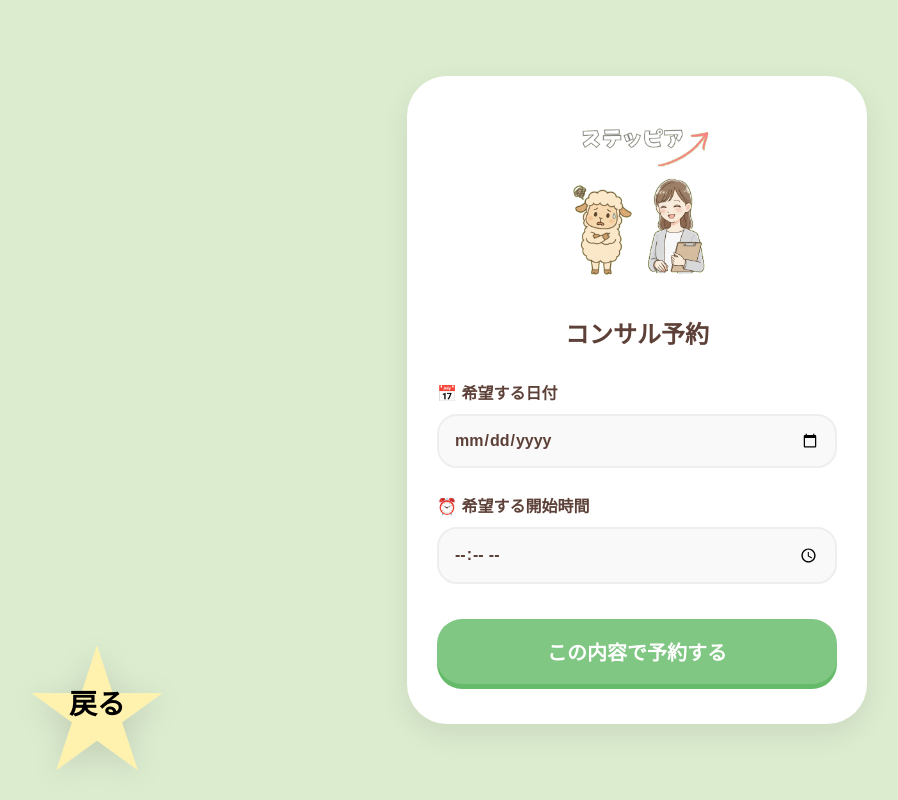
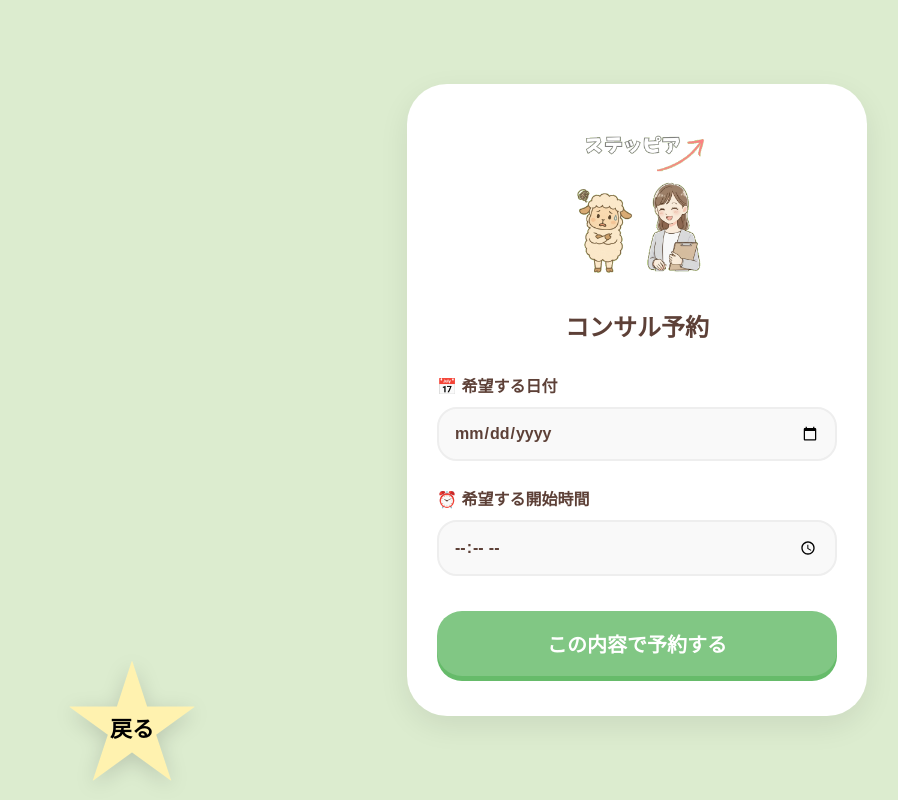
Before and after one commit to nana19820227/steppia_project, a Django app: page /consult/reservation/ in a window 1280 px wide. Shown: the whole page, without its empty margins (3-901 px from the left). Run offline with Django 5.2, Linux system fonts and the light colour scheme; some web fonts are replaced.

Commit message:
コンサル予約画面：星ボタンの装飾とアニメーションをAI相談室と完全同期

```diff
--- a/steppia_app/templates/steppia_app/consult_reservation.html
+++ b/steppia_app/templates/steppia_app/consult_reservation.html
@@ -7,16 +7,16 @@
     <title>コンサル予約 - ステッピア</title>
     <link href="https://fonts.googleapis.com/css2?family=Zen+Maru+Gothic:wght@700;900&display=swap" rel="stylesheet">
     <style>
-        /* ステッピア共通のデザイン定義（色彩プロレベル） */
         :root {
-            --bg: #DCECCF; /* 那奈さんアプリ指定色 */
+            --bg: #DCECCF;
             --white: #FFFFFF;
-            --text-brown: #5D4037; /* 優しい茶色の文字 */
-            --btn-green: #81C784; /* 予約ボタンの緑 */
+            --text-brown: #5D4037;
+            --btn-green: #81C784;
             --btn-green-shadow: #66BB6A;
-            --star-yellow: #FFF2AF; /* 戻るボタンの星の色 */
-            --text-black: #000000;  /* 星の中の文字色 */
+            --star-yellow: #FFF2AF; /* AI相談室と同じ色 */
+            --text-black: #000000;
         }
+
         body {
             background-color: var(--bg);
             font-family: 'Zen Maru Gothic', sans-serif;
@@ -29,7 +29,7 @@
             overflow-x: hidden;
         }
 
-        /* 🏠 メインの予約カード */
+        /* メインカード */
         .reservation-card {
             background: var(--white);
             width: 90%;
@@ -38,15 +38,13 @@
             border-radius: 40px;
             box-shadow: 0 10px 30px rgba(0,0,0,0.08);
             text-align: center;
-            z-index: 10; /* 星ボタンより背面に配置 */
+            z-index: 10;
         }
 
-        /* ロゴ画像 */
-        .app-logo { width: 160px; margin-bottom: 15px; }
-
+        .app-logo { width: 150px; margin-bottom: 10px; }
         h2 { font-size: 24px; font-weight: 900; margin-bottom: 30px; }
 
-        /* 入力エリアのスタイル */
+        /* 入力フォーム */
         .form-group { margin-bottom: 25px; text-align: left; }
         .form-group label { display: block; margin-bottom: 10px; font-weight: 900; font-size: 16px; }
 
@@ -54,11 +52,10 @@
             width: 100%; padding: 15px;
             border-radius: 20px; border: 2px solid #eee;
             background: #F9F9F9; font-family: inherit; font-size: 16px; font-weight: 700;
-            box-sizing: border-box; outline: none; transition: 0.3s; appearance: none; color: var(--text-brown);
+            box-sizing: border-box; outline: none; transition: 0.3s; color: var(--text-brown);
         }
         input:focus { border-color: var(--btn-green); background: var(--white); }
 
-        /* 予約ボタン（マイページと統一） */
         .submit-btn {
             width: 100%; padding: 18px; margin-top: 10px;
             border: none; border-radius: 25px;
@@ -68,54 +65,59 @@
         }
         .submit-btn:active { transform: translateY(4px); box-shadow: none; }
 
-        /* --- 戻るボタン（画面左下に固定） --- */
+        /* --- 🆕 下部ナビゲーション：AI相談室と完全同期 --- */
         .bottom-nav {
-            position: fixed;
-            bottom: 30px;
-            left: 30px;
-            z-index: 1000;
+            position: fixed; bottom: 10px; left: 0; width: 100%;
+            display: flex; justify-content: flex-start; /* 予約画面は「戻る」のみなので左寄せ */
+            padding: 0 10px; box-sizing: border-box; z-index: 1000;
+            pointer-events: none; /* 背後の要素をクリックできるように */
         }
-        .star-link-btn {
-            position: relative;
-            display: flex;
-            align-items: center;
-            justify-content: center;
-            width: 140px;
-            height: 140px;
-            text-decoration: none;
+
+        .star-btn {
+            text-decoration: none; position: relative; display: flex;
+            align-items: center; justify-content: center;
+            width: 130px; height: 130px;
+            pointer-events: auto;
+            transition: transform 0.2s ease-out;
         }
+
         .star-icon {
-            font-size: 140px;
-            color: var(--star-yellow);
-            filter: drop-shadow(0 6px 15px rgba(0,0,0,0.12));
+            font-size: 135px; color: var(--star-yellow);
+            filter: drop-shadow(0 5px 10px rgba(0,0,0,0.15)); line-height: 1;
         }
+
         .star-text {
             position: absolute;
-            font-size: 28px;
-            font-weight: 900;
-            color: var(--text-black);
-            top: 50%;
-            left: 50%;
-            transform: translate(-50%, -45%);
+            top: 50%; left: 50%;
+            transform: translate(-50%, -45%) rotate(0deg);
+            font-size: 22px; font-weight: 900;
+            color: #000;
+            white-space: nowrap;
+            transition: transform 0.15s ease-out;
         }
 
-        /* 🆕 携帯（スマホ）向けの調整：画面を圧迫しないサイズへ */
+        /* 【重要】クリック時の「クイっ」とした動きを同期 */
+        .star-btn:active .star-text {
+            transform: translate(-40%, -65%) rotate(15deg);
+        }
+
+        .star-btn:active {
+            transform: scale(0.95);
+        }
+
+        /* 画面が広いPC向けの配置調整 */
+        @media (min-width: 1000px) {
+            .bottom-nav {
+                left: 50%; transform: translateX(-50%);
+                max-width: 1200px; padding: 0 30px;
+            }
+        }
+
+        /* 携帯（スマホ）向けのサイズ調整 */
         @media (max-width: 480px) {
-            .bottom-nav {
-                bottom: 15px;
-                left: 10px;
-            }
-            .star-link-btn {
-                width: 80px;
-                height: 80px;
-            }
-            .star-icon {
-                font-size: 80px;
-            }
-            .star-text {
-                font-size: 16px;
-            }
-            .reservation-card { padding: 35px 20px; }
+            .star-btn { width: 85px; height: 85px; }
+            .star-icon { font-size: 85px; }
+            .star-text { font-size: 16px; }
         }
     </style>
 </head>
@@ -143,7 +145,7 @@
     </div>
 
     <div class="bottom-nav">
-        <a href="{% url 'menu' %}" class="star-link-btn">
+        <a href="{% url 'menu' %}" class="star-btn">
             <span class="star-icon">★</span>
             <span class="star-text">戻る</span>
         </a>
```
